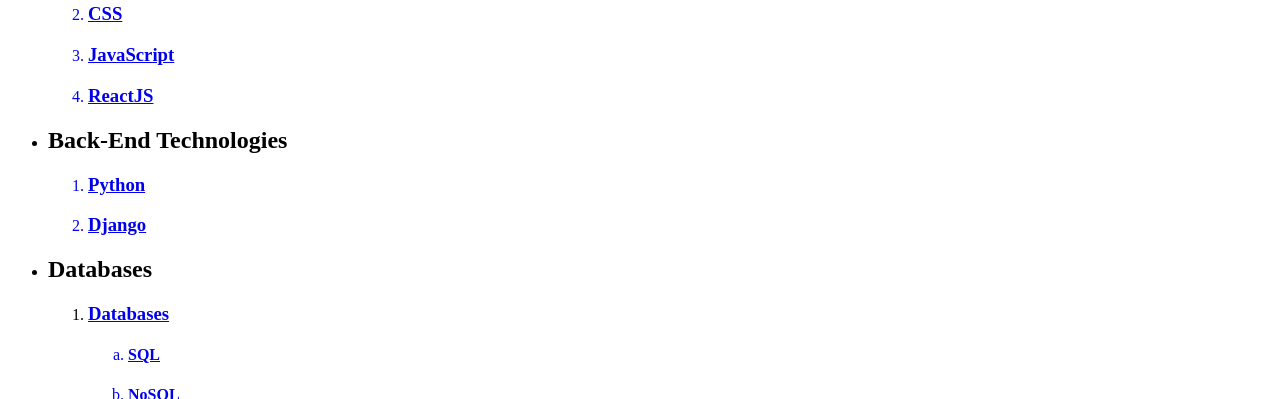
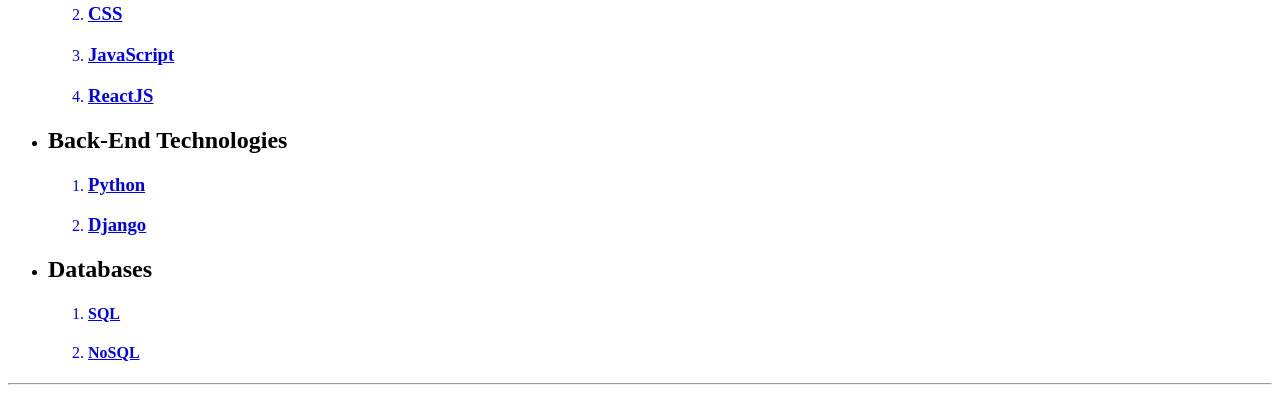
Before and after one commit to MaheshwarSoma25/HTML, a plain HTML site: page Tech_FSD.html in a window 1280 px wide. Shown: the part 246-645 px from the top of the page. Drawn offline with Linux system fonts and the light colour scheme.

Commit message:
Update Tech_FSD.html

```diff
--- a/Tech_FSD.html
+++ b/Tech_FSD.html
@@ -25,12 +25,9 @@
       </ol>
     <li><h2>Databases</h2></li>
       <ol>
-        <a href="#Databases"><li><h3>Databases</h3>
-        <ol type="a">
-          <a href="#SQL"><li><h4>SQL</h4></li></a>
-          <a href="#NoSQL"><li><h4>NoSQL</h4></li></a>
-        </ol>
-      </li></a>
+        <a href="#SQL"><li><h4>SQL</h4></li></a>
+        <a href="#NoSQL"><li><h4>NoSQL</h4></li></a>
+      </ol>
       </ol>
     </ul>
   </ol>
```
